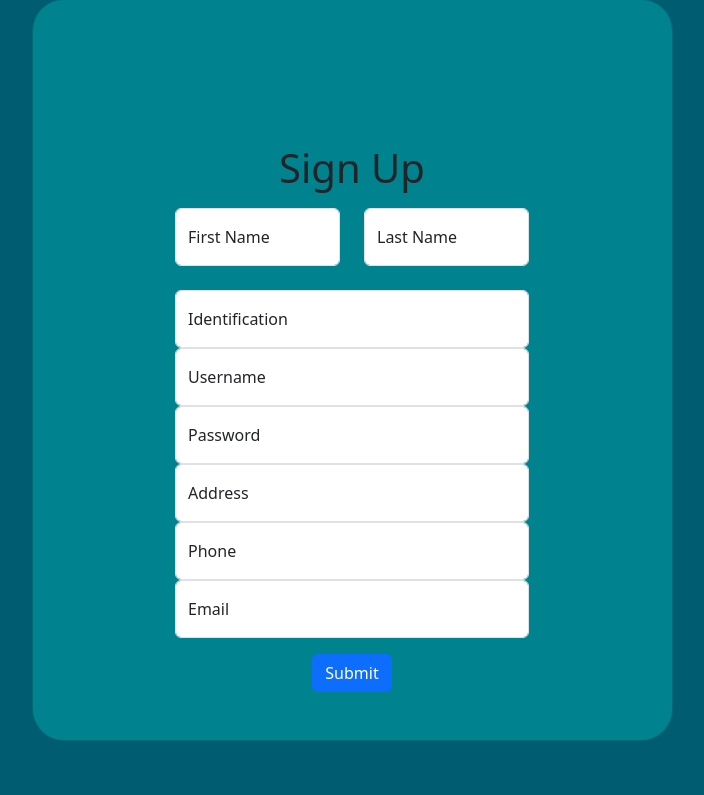
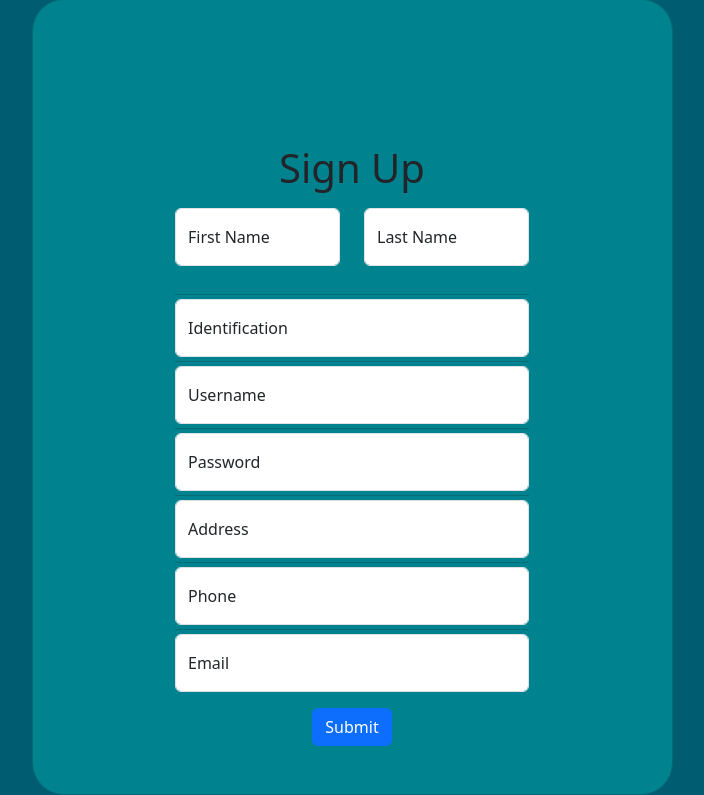
Before and after one commit to Jhojan98/rentCars, a Flask app: page /SignUp in a window 1280 px wide. Shown: the part 105-900 px from the top of the page, without its empty margins (288-992 px from the left). Before the commit the page ends 846 px from the top, so only its background shows below. Run offline with Flask 3, Linux system fonts and the light colour scheme; parts of the project's set-up code (start-up, migrations or seed data) failed here and were passed over; some libraries are stand-ins or nearby versions.

Commit message:
sign up spaces

```diff
--- a/templates/signUp.html
+++ b/templates/signUp.html
@@ -60,12 +60,16 @@
                     </div>
                   </div>
 
+                  <hr class="my-1">
+
                   <div class="form-group">
                     <div class="form-floating">
                       <input type="text" id="identification" name="identification" class="form-control" placeholder="identification">
                       <label for="identification">Identification</label>
                     </div>
                   </div>
+
+                  <hr class="my-1">
 
                   <div class="form-group">
                     <div class="form-floating">
@@ -74,12 +78,16 @@
                     </div>
                   </div>
 
+                  <hr class="my-1">
+
                   <div class="form-group">
                     <div class="form-floating">
                       <input type="password" id="password" name="password" class="form-control" placeholder="password">
                       <label for="password">Password</label>
                     </div>
                   </div>
+
+                  <hr class="my-1">
 
                   <div class="form-group">
                     <div class="form-floating">
@@ -88,12 +96,16 @@
                     </div>
                   </div>
 
+                  <hr class="my-1">
+
                   <div class="form-group">
                     <div class="form-floating">
-                      <input type="text" id="phone" name="password" class="form-control" placeholder="phone">
+                      <input type="text" id="phone" name="phone" class="form-control" placeholder="phone">
                       <label for="phone">Phone</label>
                     </div>
                   </div>
+
+                  <hr class="my-1">
 
                   <div class="form-group">
                     <div class="form-floating">
```
